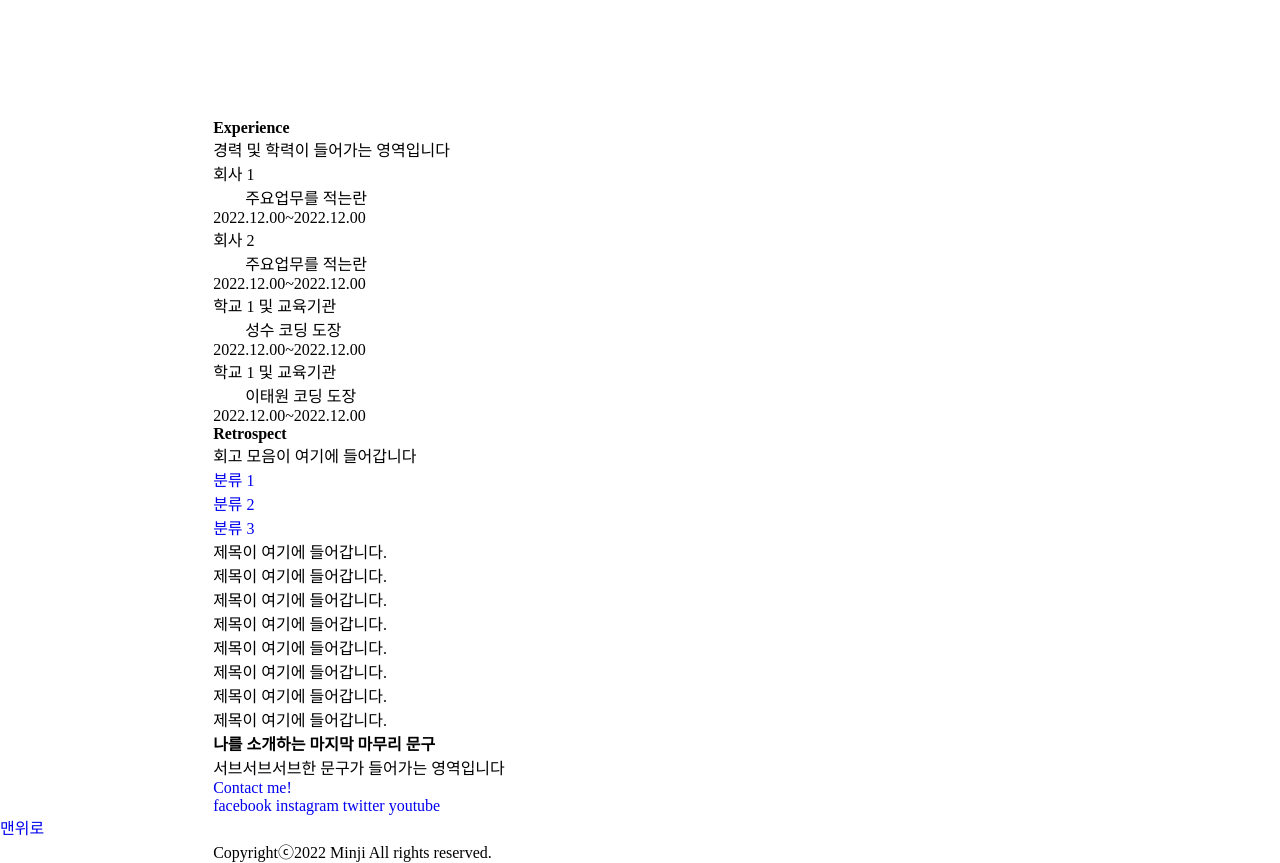
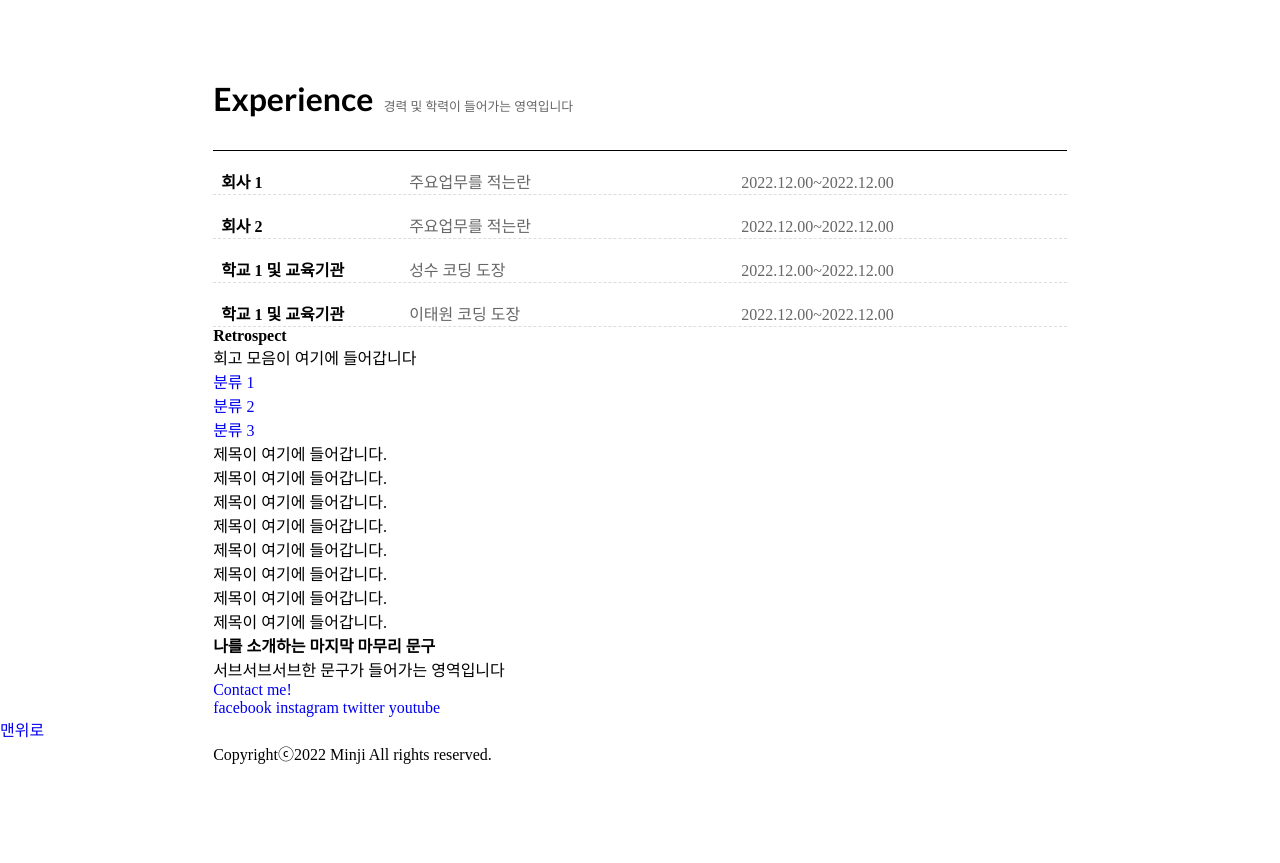
Before and after one commit to mjjeon2645/mjjeon2645.github.io, a plain HTML site: page index.html in a window 1280 px wide. Shown: the part 956-1819 px from the top of the page. After the commit the page ends 1721 px from the top, so only its background shows below. Drawn offline with Linux system fonts and the light colour scheme; a web font is replaced by a local one.

Commit message:
experience 섹션 구현
experience 섹션 구현

```diff
--- /dev/null
+++ b/css/experience.css
@@ -0,0 +1,42 @@
+.experience-title {
+    border-bottom: 1px solid #000000;
+    padding-bottom: 2em;
+}
+
+.experience-title h2 {
+    font-size: 2em;
+    display: inline-block;
+    font-family: 'Lato', sans-serif;
+    font-weight: 700;
+}
+
+.experience-title span {
+    padding-left: .5em;
+    color: #666666;
+    font-family: 'Spoqa Han Sans', 'Spoqa Han Sans JP', 'Sans-serif';
+    font-size: .8em;
+}
+
+.row {
+   height: 5.5vh;
+   border-bottom: 1px dashed #DDDDDD;
+   padding-top: 2.2vh;
+}
+
+.row .title {
+    display: inline-block;
+    font-weight: bold;
+    padding-left: 1vh;
+    width: 20vh;
+}
+
+.row .detail {
+    display: inline-block;
+    color: #666666;
+    width: 45vh;
+}
+
+.row .period {
+    display: inline-block;
+    color: #666666;
+}
--- a/css/projects.css
+++ b/css/projects.css
@@ -1,5 +1,5 @@
 #projects {
-    height: 80vh;
+    height: 75vh;
     display: flex;
     flex-direction: column;
 }
@@ -41,7 +41,7 @@ ol li .project-container {
     padding-left: .5em;
     padding-right: .5em;
     border-radius: 1em;
-    height: 25vw;
+    height: 28vw;
     box-shadow: 0px 10px 20px rgba(0, 0, 0, 0.05);
 }
 
@@ -49,7 +49,7 @@ ol li .project-container:hover {
     padding-left: .5em;
     padding-right: .5em;
     border-radius: 1em;
-    height: 25vw;
+    height: 28vw;
     box-shadow: 0px 10px 20px rgba(0, 0, 0, 0.3);
 }
 
--- a/index.html
+++ b/index.html
@@ -9,6 +9,7 @@
         <link rel="stylesheet" href="/css/header.css">
         <link rel="stylesheet" href="/css/profile.css">
         <link rel="stylesheet" href="/css/projects.css">
+        <link rel="stylesheet" href="/css/experience.css">
         <link rel="preconnect" href="https://fonts.googleapis.com">
         <link rel="preconnect" href="https://fonts.gstatic.com" crossorigin>
         <link rel="stylesheet" href="https://fonts.googleapis.com/css2?family=Lato:wght@100;300;400;700;900&display=swap">
@@ -125,27 +126,29 @@
                     </ol>
                 </section>
                 <section id="experiences">
-                    <h2>Experience</h2>
-                    <p>경력 및 학력이 들어가는 영역입니다</p>
-                    <div class="experience">
-                        <p class="title">회사 1</p>
-                        <p class="detail">주요업무를 적는란</p>
-                        <p class="period">2022.12.00~2022.12.00</p>
+                    <div class="experience-title">
+                        <h2>Experience</h2>
+                        <span>경력 및 학력이 들어가는 영역입니다</span>
                     </div>
-                    <div class="experience">
-                        <p class="title">회사 2</p>
-                        <p class="detail">주요업무를 적는란</p>
-                        <p class="period">2022.12.00~2022.12.00</p>
+                    <div class="row">
+                        <span class="title">회사 1</span>
+                        <span class="detail">주요업무를 적는란</span>
+                        <span class="period">2022.12.00~2022.12.00</span>
                     </div>
-                    <div class="experience">
-                        <p class="title">학교 1 및 교육기관</p>
-                        <p class="detail">성수 코딩 도장</p>
-                        <p class="period">2022.12.00~2022.12.00</p>
+                    <div class="row">
+                        <span class="title">회사 2</span>
+                        <span class="detail">주요업무를 적는란</span>
+                        <span class="period">2022.12.00~2022.12.00</span>
                     </div>
-                    <div class="experience">
-                        <p class="title">학교 1 및 교육기관</p>
-                        <p class="detail">이태원 코딩 도장</p>
-                        <p class="period">2022.12.00~2022.12.00</p>
+                    <div class="row">
+                        <span class="title">학교 1 및 교육기관</span>
+                        <span class="detail">성수 코딩 도장</span>
+                        <span class="period">2022.12.00~2022.12.00</span>
+                    </div>
+                    <div class="row">
+                        <span class="title">학교 1 및 교육기관</span>
+                        <span class="detail">이태원 코딩 도장</span>
+                        <span class="period">2022.12.00~2022.12.00</span>
                     </div>
                 </section>
                 <section id="retrospect">
```
